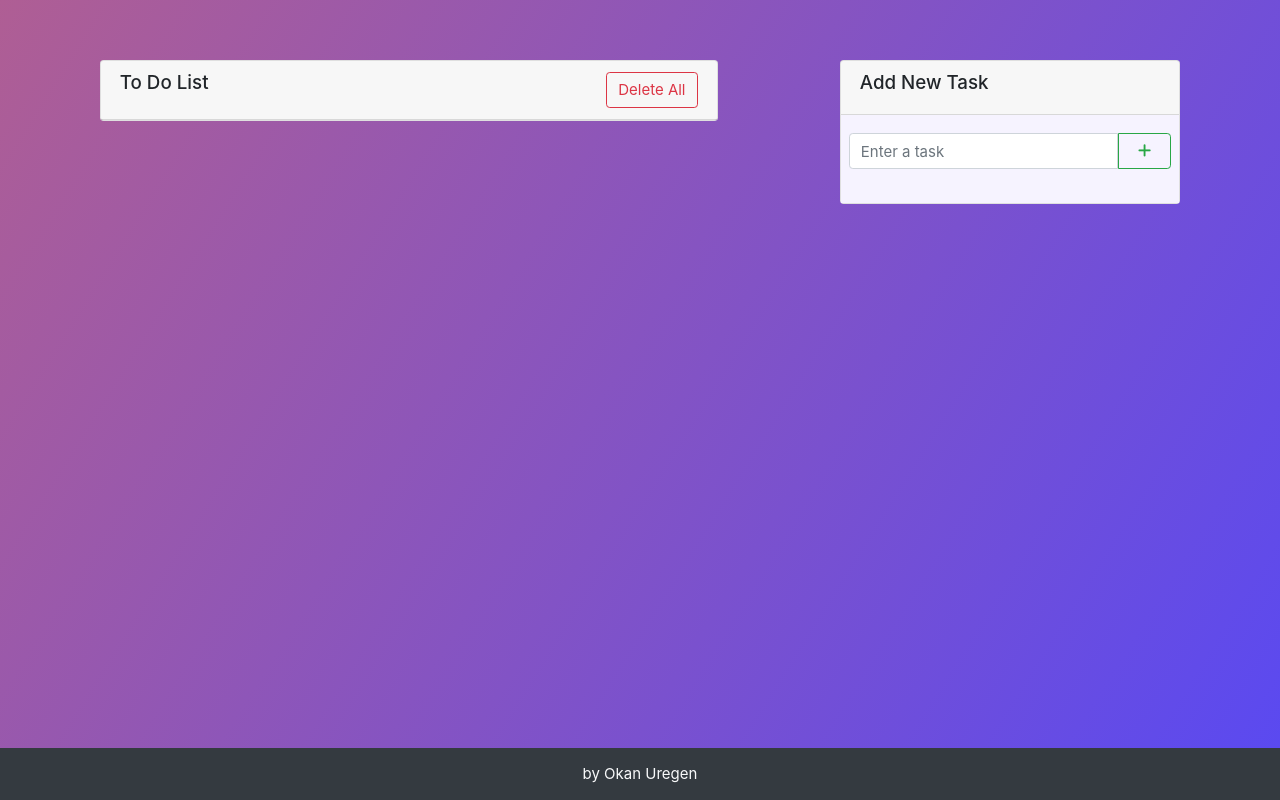
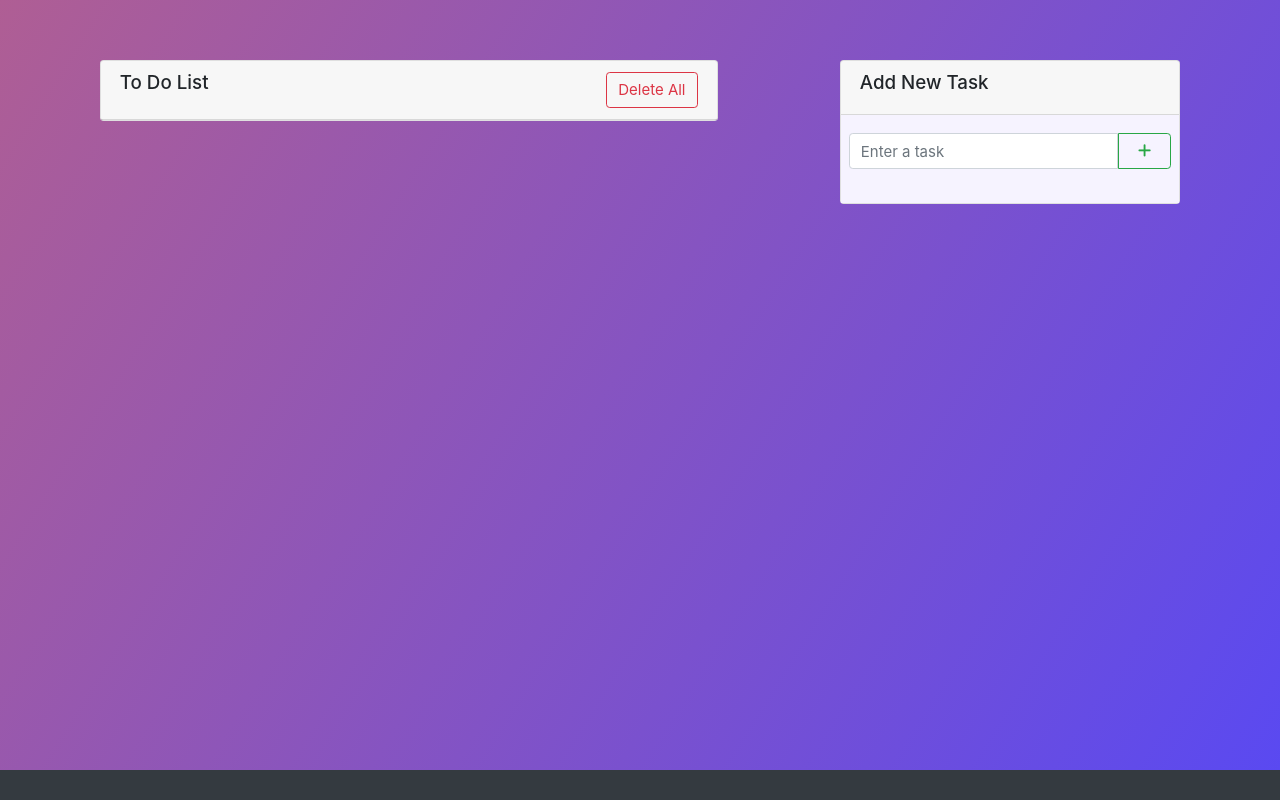
Before and after one commit to indhu286/TaskToDo, a plain HTML site: page index.html in a window 1280 px wide. Drawn offline with nearby package versions, Linux system fonts and the light colour scheme.

Commit message:
Update index.html

```diff
--- a/index.html
+++ b/index.html
@@ -12,7 +12,7 @@
       content="Responsive, online To Do List App that can save the tasks into local storage.
     Whenever you enter from a device, your information won't be lost unless clear local storage by clearing the history or doing something else."
     />
-    <meta name="author" content="Okan Uregen" />
+    <meta name="author" content="Indhu" />
     <title>To Do List</title>
     <script
       src="https://kit.fontawesome.com/9c206210e0.js"
@@ -125,7 +125,7 @@
 
     <footer class="bg-dark text-light text-center p-3">
       <a href="https://www.github.com/okanuregen" class="text-light"
-        >by Okan Uregen</a
+        ></a
       >
     </footer>
 
```
